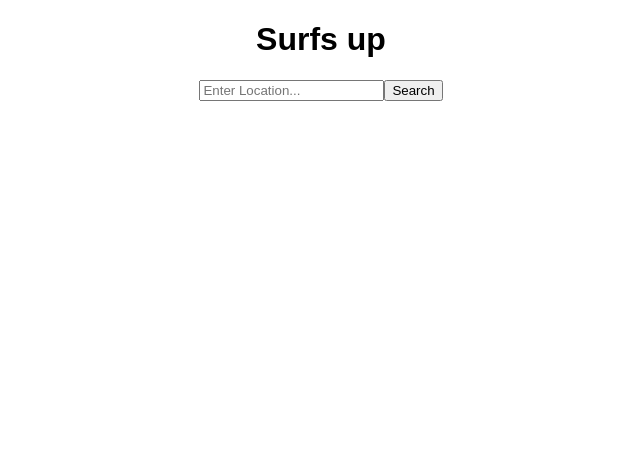
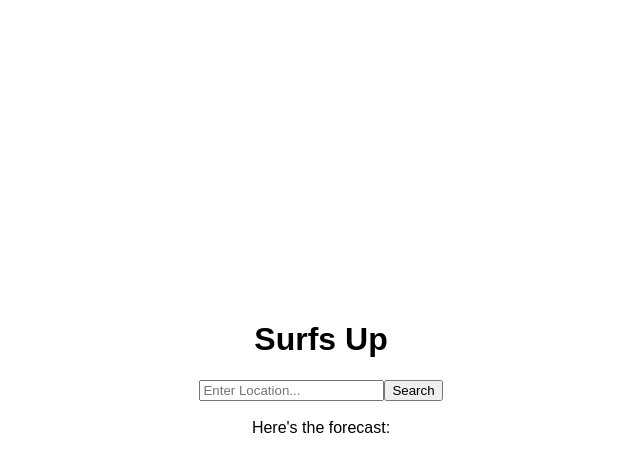
Before and after one commit to sylv1ah/Surfs-Up, a React (Create React App) app: page / in a window 1280 px wide. Shown: the top 472 px of the page, without its empty margins (319-959 px from the left). Built offline with nearby package versions, Linux system fonts and the light colour scheme.

Commit message:
added api key

```diff
--- a/src/App.css
+++ b/src/App.css
@@ -1,3 +1,4 @@
 .App {
   text-align: center;
+  padding-top: 300px;
 }
--- a/src/App.js
+++ b/src/App.js
@@ -1,21 +1,26 @@
 import React, { Component } from 'react';
-import { FormGroup, FormControl, Button } from 'react-bootstrap';
 
 import './App.css';
+import Form from './components/Form';
+import Forecast from './components/Forecast';
+
+//const API_KEY = "a947667ccfc59e4400c2e6cf121bbecd";
 
 class App extends Component {
+  getWeather = async (e) => {
+    e.preventDefault();
+    const api_call = await fetch('http://api.openweathermap.org/data/2.5/weather?q=London,uk&appid=a947667ccfc59e4400c2e6cf121bbecd&units=metric');
+    const data = await api_call.json();
+    console.log(data);
+  }
+
   render() {
     return (
       <div className="App">
-        <h1>Surfs up</h1>
-        <FormGroup>
-          <FormControl
-            type="text"
-            placeholder="Enter Location..."/>
-          <FormControl.Feedback />
-          <Button>Search</Button>
-        </FormGroup>
-
+        <h1>Surfs Up</h1>
+        <Form weatherForecast={this.getWeather}/>
+        <br/>
+        <Forecast/>
       </div>
     );
   }
--- /dev/null
+++ b/src/components/Forecast.js
@@ -0,0 +1,9 @@
+import React from 'react';
+
+const forecast = () => {
+    return (
+        <div>Here's the forecast:</div>
+    );
+}
+
+export default forecast;
--- /dev/null
+++ b/src/components/Form.js
@@ -0,0 +1,21 @@
+import React, { Component } from 'react';
+import { FormGroup, FormControl, Button } from 'react-bootstrap';
+
+class Form extends Component {
+    render () {
+        return (
+            <form>
+                <FormGroup>
+                    <FormControl
+                    type="text"
+                    placeholder="Enter Location..."/>
+                    <FormControl.Feedback />
+                    <Button onClick={this.props.weatherForecast}>Search</Button>
+                </FormGroup>
+            </form>
+
+        );
+    }
+}
+
+export default Form;
```
